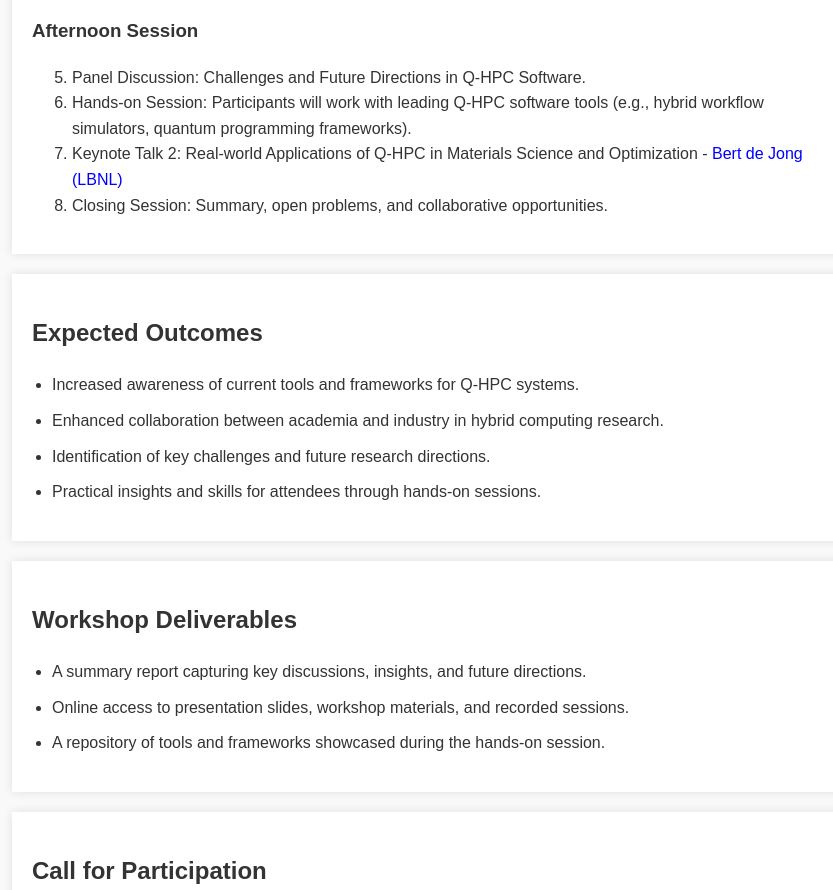
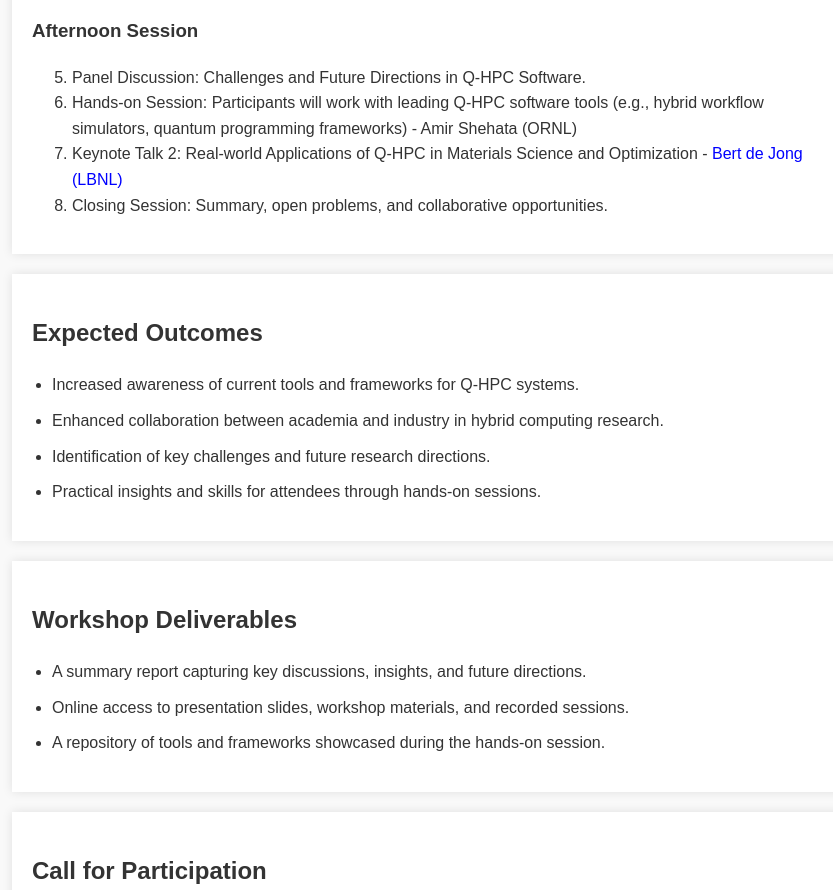
Before and after one commit to sfwqhe/sfwqhpc, a plain HTML site: page index.html in a window 1280 px wide. Shown: the part 3369-4259 px from the top of the page, without its empty margins (208-1041 px from the left). Drawn offline with Linux system fonts and the light colour scheme.

Commit message:
Update index.html

```diff
--- a/index.html
+++ b/index.html
@@ -179,7 +179,7 @@
         <h3>Afternoon Session</h3>
         <ol start="5">
             <li>Panel Discussion: Challenges and Future Directions in Q-HPC Software.</li>
-            <li>Hands-on Session: Participants will work with leading Q-HPC software tools (e.g., hybrid workflow simulators, quantum programming frameworks).</li>
+            <li>Hands-on Session: Participants will work with leading Q-HPC software tools (e.g., hybrid workflow simulators, quantum programming frameworks) - Amir Shehata (ORNL) </li>
             <li>Keynote Talk 2: Real-world Applications of Q-HPC in Materials Science and Optimization - <a href="https://crd.lbl.gov/divisions/amcr/computational-science-dept/acsd/staff/staff-members/bert-de-jong" target="_blank"> Bert de Jong (LBNL) </a> </li>
             <li>Closing Session: Summary, open problems, and collaborative opportunities.</li>
         </ol>
```
